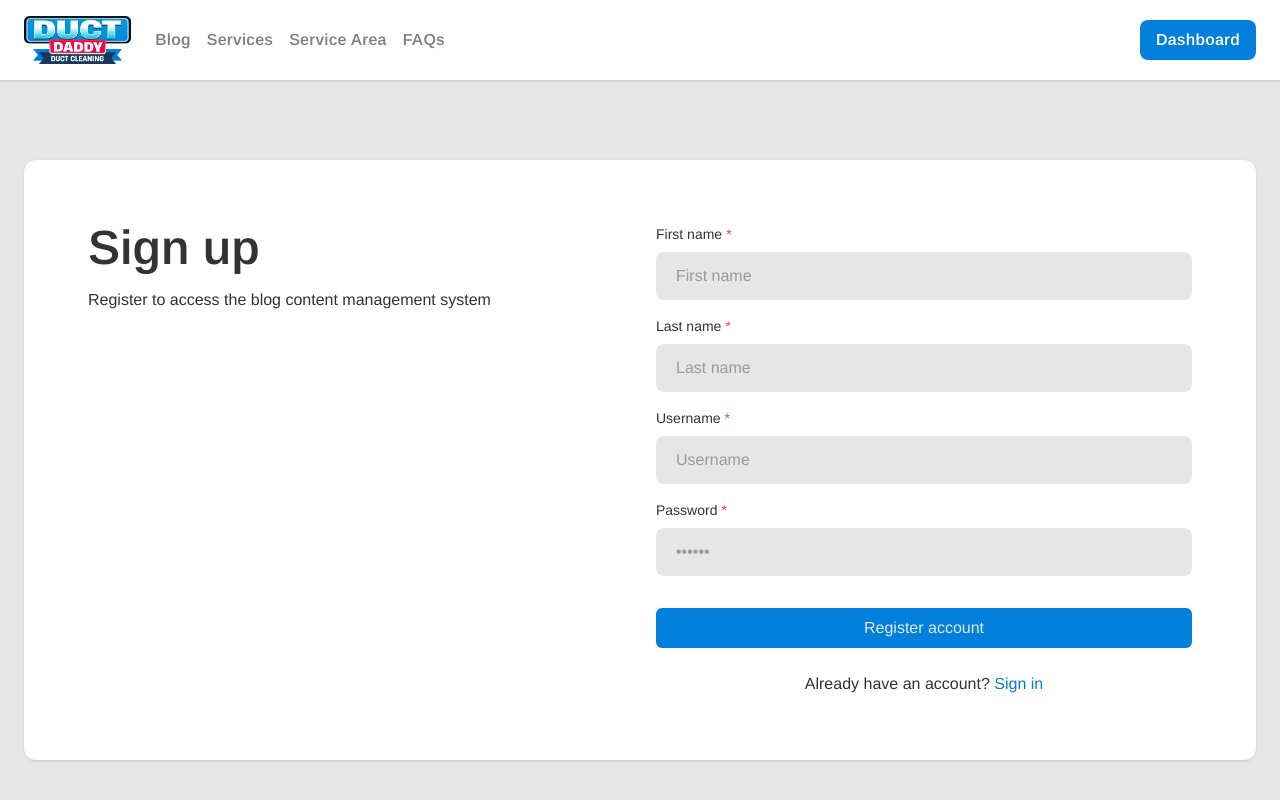
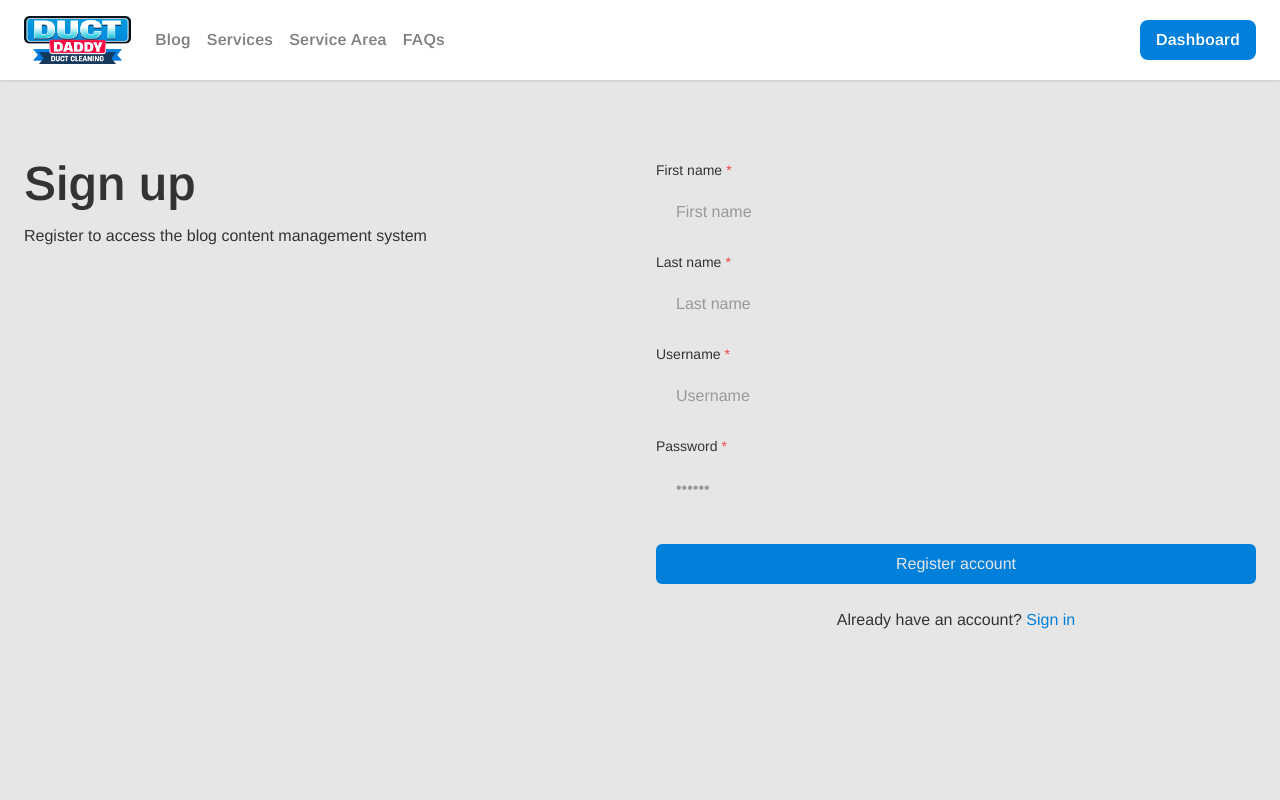
Before and after one commit to flowz0/duct-daddy, a Next.js app: page /register in a window 1280 px wide. Shown: the top 800 px of the page. Built offline with nearby package versions, Linux system fonts and the light colour scheme.

Commit message:
remove white bg color from Login and Register Forms

```diff
--- a/app/(pages)/login/page.tsx
+++ b/app/(pages)/login/page.tsx
@@ -3,7 +3,6 @@ import LoginForm from "@/app/components/pages/dashboard/LoginForm";
 export default function LoginPage() {
   return (
     <main className="pt-32 pb-16 px-6 max-w-7xl mx-auto lg:pt-40">
-      <div className="bg-[#ffffff] shadow shadow-[hsl(0,0%,80%)] py-12 px-6 rounded-xl md:p-16">
       <div className="flex flex-col gap-8 md:flex-row">
         <header className="w-full md:w-1/2">
           <h1 className="text-4xl font-semibold text-center md:text-5xl md:text-start">
@@ -13,9 +12,7 @@ export default function LoginPage() {
             Access the Duct Daddy Blog CMS.
           </p>
         </header>
-
         <LoginForm />
-        </div>
       </div>
     </main>
   );
--- a/app/(pages)/register/page.tsx
+++ b/app/(pages)/register/page.tsx
@@ -3,7 +3,6 @@ import RegisterForm from "@/app/components/pages/dashboard/RegisterForm";
 export default function RegisterPage() {
   return (
     <main className="pt-32 pb-16 px-6 max-w-7xl mx-auto lg:pt-40">
-      <div className="bg-[#ffffff] shadow shadow-[hsl(0,0%,80%)] py-12 px-6 rounded-xl md:p-16">
       <div className="flex flex-col gap-8 md:flex-row">
         <header className="w-full md:w-1/2">
           <h1 className="text-4xl font-semibold text-center md:text-5xl md:text-start">
@@ -13,9 +12,7 @@ export default function RegisterPage() {
             Register to access the blog content management system
           </p>
         </header>
-
         <RegisterForm />
-        </div>
       </div>
     </main>
   );
```
Lines whose indentation alone changed are shown as unchanged.
